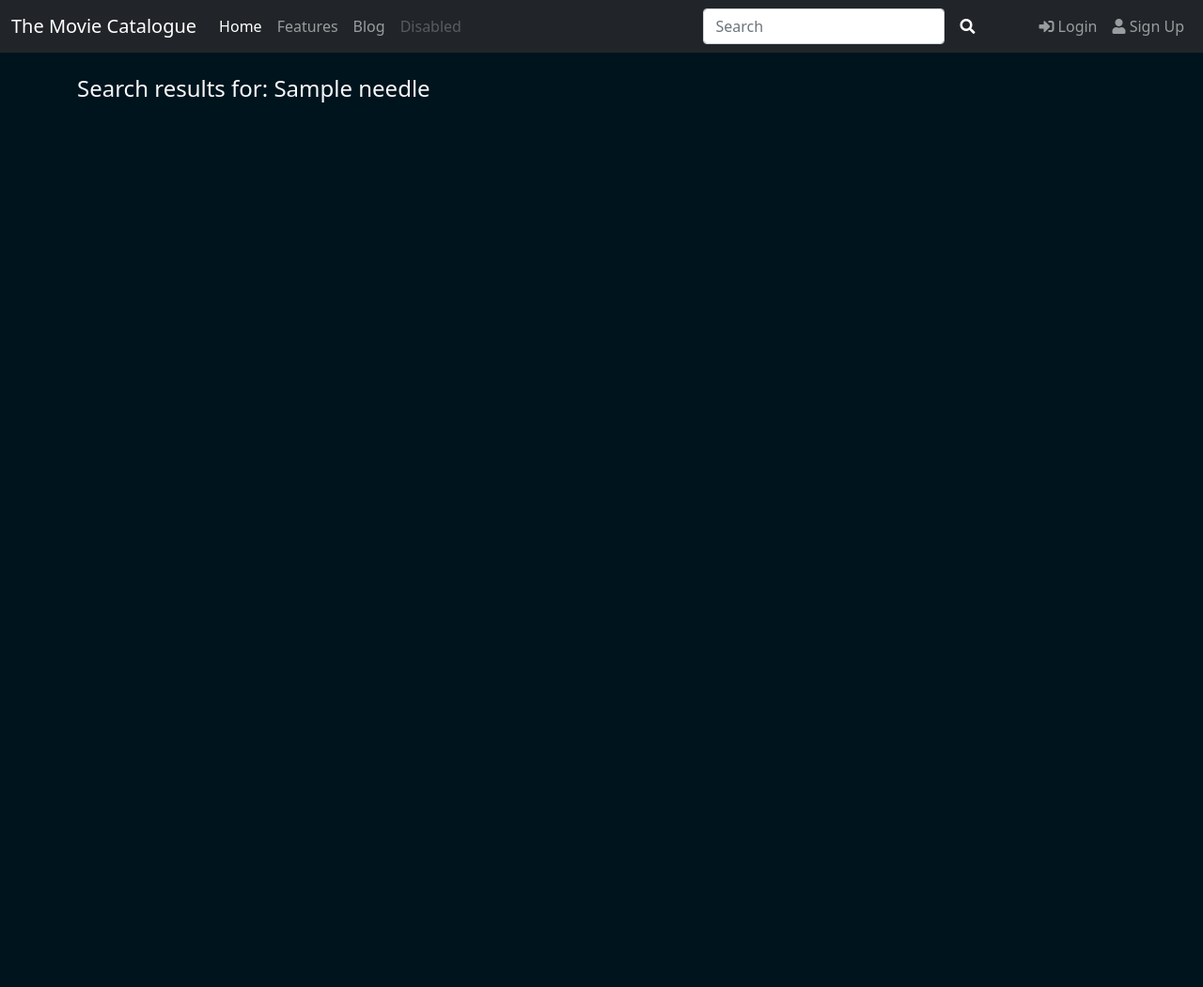
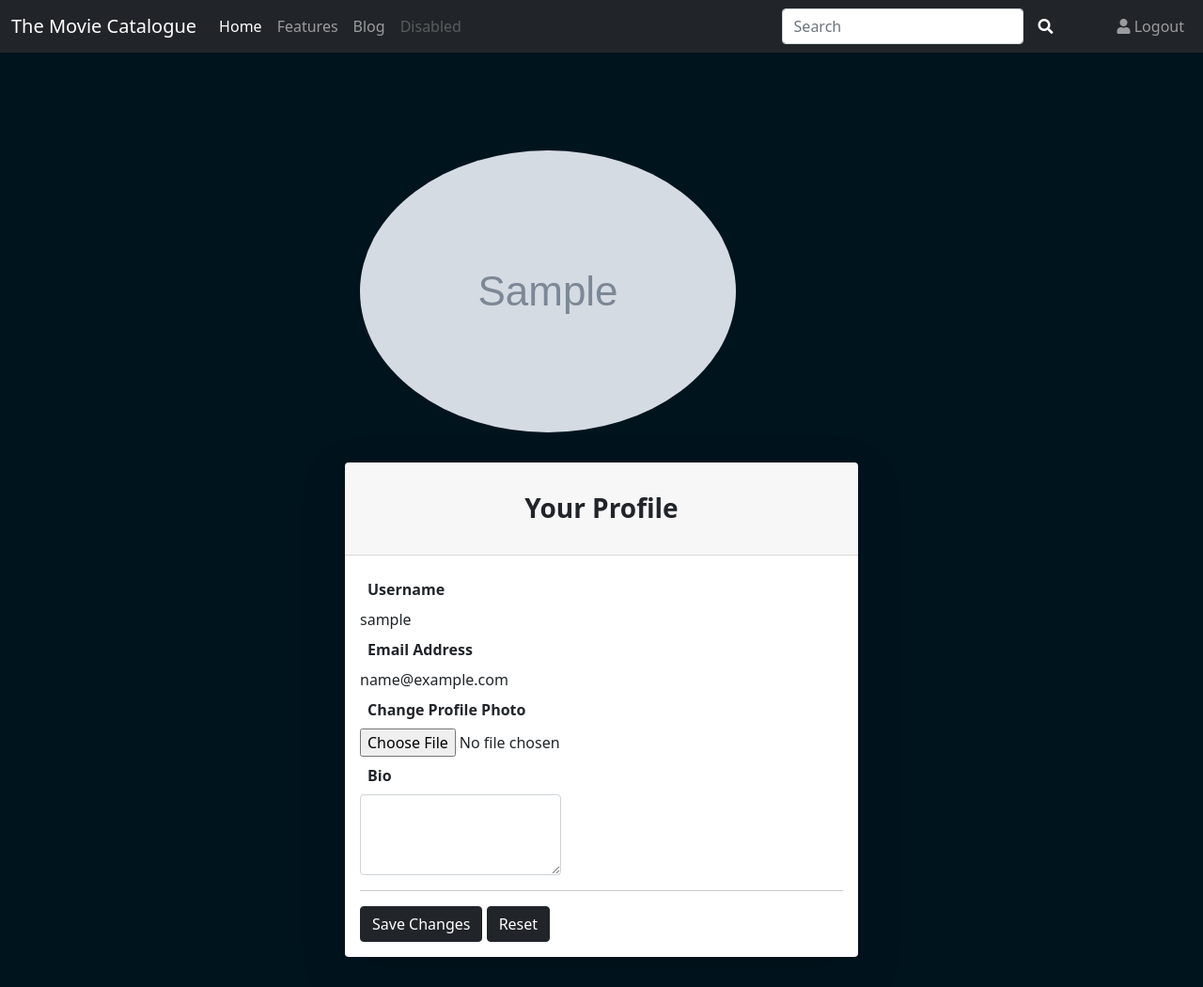
Before and after one commit to sharuman/movie-portal, a Django app: template movies/templates/user_profile.html in a window 1280 px wide. Shown: the whole page at 94% size. Before the commit the page ends 109 px from the top, so only its background shows below. Run offline with Django 3.2, Linux system fonts and the light colour scheme; a user stored in the database is signed in; tables that the repository leaves empty hold one stand-in row (values such as "Sample post"); the template is opened without the code that fills it: values that come from a table or form of the project are taken from there, most other values are stand-ins (such as "Sample title", 1, 10 or a date in 2020); grey boxes marked "Sample" are stand-in pictures; some libraries are stand-ins or nearby versions.

Commit message:
- Login/Logout/Signup now appear in the navbar in an appropriate manner. - User Profile model, form and webpage are implemented.

```diff
--- a/config/urls.py
+++ b/config/urls.py
@@ -19,6 +19,7 @@ from movies import views
 from movies.forms import LoginForm
 from django.contrib.auth import views as auth_views
 
+
 urlpatterns = [
     path('admin/', admin.site.urls),
     path('', views.index, name='index'),
@@ -27,4 +28,5 @@ urlpatterns = [
     path('logout/', auth_views.LogoutView.as_view(template_name='logout.html'), name='logout'),
     path('signup/', views.SignUpView.as_view(), name='signup'),
     path('search/', views.search, name='search_results'),
+    path('profile/', views.user_profile, name='user_profile'),
 ]
--- a/movies/apps.py
+++ b/movies/apps.py
@@ -4,3 +4,7 @@ from django.apps import AppConfig
 class MoviesConfig(AppConfig):
     default_auto_field = 'django.db.models.BigAutoField'
     name = 'movies'
+
+
+    # def ready(self):
+    #     import movies.signals
--- a/movies/forms.py
+++ b/movies/forms.py
@@ -2,6 +2,7 @@ from django.contrib.auth.models import User
 from django.contrib.auth.forms import AuthenticationForm, UserCreationForm
 from django import forms
 
+from .models import UserProfile
 
 class LoginForm(AuthenticationForm):
 
@@ -67,3 +68,12 @@ class SignUpForm(UserCreationForm):
         # built-in User model
         model = User
         fields = ['first_name', 'last_name', 'username', 'email', 'password1', 'password2']
+
+
+class UserProfileForm(forms.ModelForm):
+    image = forms.ImageField(widget=forms.FileInput(attrs={'class': 'form-control-file'}))
+    biography = forms.CharField(widget=forms.Textarea(attrs={'class': 'form-control', 'rows': 3}))
+    fav_genre = forms.CharField(widget=forms.Textarea(attrs={'class': 'form-control', 'rows': 3}))
+    class Meta:
+        model = UserProfile
+        fields = ['image', 'biography']
--- a/movies/models.py
+++ b/movies/models.py
@@ -1,6 +1,9 @@
+from pyexpat import model
 from django.db import models
 from django.core.validators import MaxValueValidator, MinValueValidator
 from django.contrib.auth.models import User
+
+from PIL import Image
 
 # -------------
 # PERSONA MODEL
@@ -71,3 +74,31 @@ class Rating(models.Model):
     class Meta:
         # A user can rate a movie only once
         unique_together = (('movie', 'user'))
+
+# ------------
+# User Profile MODEL (Extension of the User model)
+# ------------
+
+class UserProfile(models.Model):
+    image = models.ImageField(default='static/images/default.jpg', upload_to='static/images/profile_images')
+    biography = models.TextField(blank=True, null=True)
+    fav_genre = models.TextField(blank=True, null=True)
+
+    # one to one relationship
+    user = models.OneToOneField(User, on_delete=models.CASCADE)
+
+    created_at = models.DateTimeField(auto_now_add=True)
+    updated_at = models.DateTimeField(auto_now=True)
+
+    def save(self, *args, **kwargs):
+        super().save()
+
+        img = Image.open(self.image.path)
+
+        if img.height > 100 or img.width > 100:
+            resized_img = (100, 100)
+            img.thumbnail(resized_img)
+            img.save(self.image.path)
+
+    def __str__(self):
+        return self.user.username
--- a/movies/templates/base.html
+++ b/movies/templates/base.html
@@ -48,7 +48,7 @@
             </form>
 
             <ul class="navbar-nav ms-auto ps-5">
-                {% if user.is_authenitcated %}
+                {% if user.is_authenticated %}
                 <li>
                     <a class="nav-link" href="{% url 'logout' %}"><span class="fas fa-user"></span> Logout </a>
                 </li>
--- a/movies/templates/user_profile.html
+++ b/movies/templates/user_profile.html
@@ -2,10 +2,58 @@
 
 {% load static %}
 
-{% block title %} Results {% endblock %}
-
-{% block section_title %} Search results for: {{ needle }} {% endblock %}
+{% block title %} Your Profile {% endblock %}
 
 {% block body %}
 
+
+
+<div class="form-content my-2 p-2">
+
+    <div class="container">
+        <div class="row justify-content-center">
+
+            <div class="col col-lg-6">
+                <div class="my-3 p-3">
+                    <img class="rounded-circle account-img" src="{{ user.userprofile.image.url }}" />
+                </div>
+                <div class="card shadow-lg border-0 rounded-lg mt-3 mb-3">
+                    <div class="card-header justify-content-center">
+                        <h3 class="my-4 text-center"><strong> Your Profile </strong></h3>
+                    </div>
+                    <div class="card-body">
+                        <form method="post" enctype="multipart/form-data">
+                            {% csrf_token %}
+                            <div class="form-row">
+                                <div class="col-md-5">
+                                    <div class="form-row">
+                                        <div class="col-md-12">
+                                            <div class="form-group">
+                                                <label class="m-2"><strong>Username</strong></label>
+                                                <div>{{ user.username }}</div>
+                                            </div>
+                                            <div class="form-group">
+                                                <label class="m-2"><strong>Email Address</strong></label>
+                                                <div>{{ user.email }}</div>
+                                            </div>
+                                        </div>
+                                    </div>
+                                    <div class="form-group">
+                                        <label class="m-2"><strong>Change Profile Photo</strong></label>
+                                        {{ profile_form.image }}
+                                    </div>
+                                    <label class="m-2"><strong>Bio</strong></label> {{ profile_form.biography }}
+                                </div>
+                            </div>
+                            <hr>
+                            <button type="submit" class="btn btn-dark btn-md">Save Changes</button>
+                            <button type="reset" class="btn btn-dark btn-md">Reset</button>
+                        </form>
+                    </div>
+                </div>
+            </div>
+        </div>
+    </div>
+</div>
+</div>
 {% endblock %}
--- a/requirements.txt
+++ b/requirements.txt
@@ -7,6 +7,7 @@ tqdm==4.62.3
 python-slugify==5.0.2
 requests==2.27.1
 names==0.3.0
+Pillow==9.0.1
 
 # tests
 pytest==6.2.5
```
Also changed, not shown: movies/admin.py (+8 -1 lines), movies/signals.py (added, +12 -0 lines), movies/views.py (+19 -2 lines), config/settings.py (line endings or trailing spaces), movies/migrations/0003_userprofile.py (added), movies/migrations/0004_auto_20220210_0803.py (added), movies/migrations/0005_remove_userprofile_fav_genre.py (added), movies/migrations/0006_userprofile_fav_genre.py (added), static/images/default.jpg (added).
